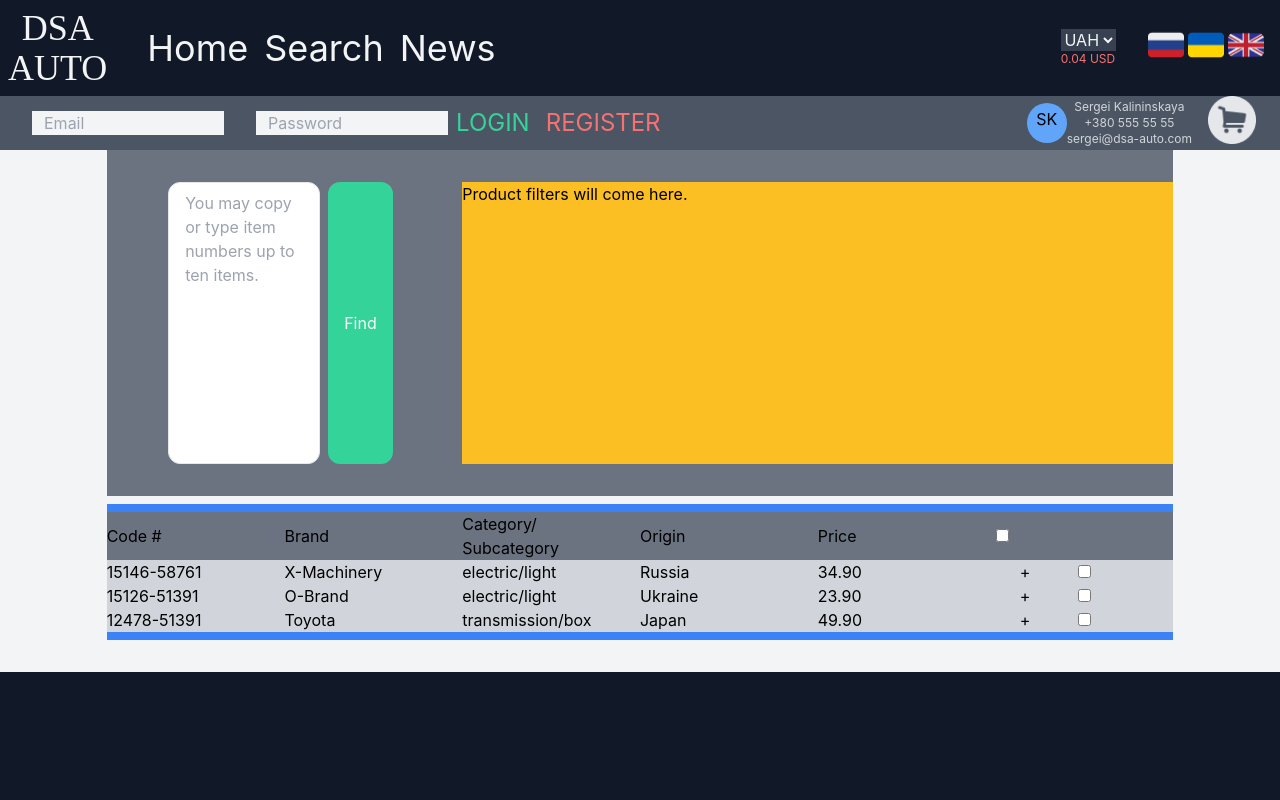
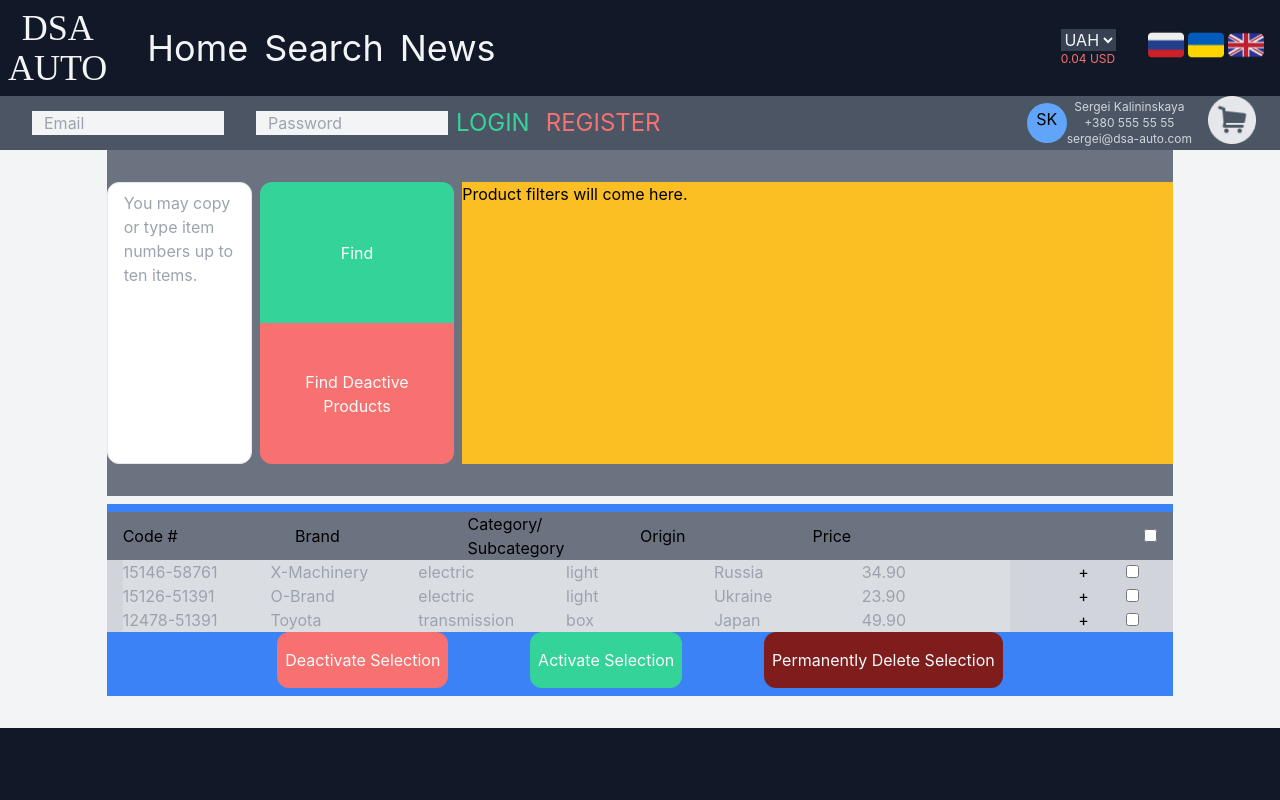
Before and after one commit to ghrqq/dsa-next, a Next.js app: page /protected/manageproducts in a window 1280 px wide. Shown: the top 800 px of the page. Built offline with nearby package versions, Linux system fonts and the light colour scheme.

Commit message:
Find product created, admin product management created.

```diff
--- a/components/ProtectedComponents/FindProducts.jsx
+++ b/components/ProtectedComponents/FindProducts.jsx
@@ -1,13 +1,29 @@
-import React, {useState} from 'react'
+import React, { useState } from "react";
 
-export default function FindProducts({itemGetter, stateSetter}) {
-
-
-
-    return (
-        <div className="mx-auto flex flex-row justify-center items-stretch">
-            <textarea placeholder="You may copy or type item numbers up to ten items." rows={11} cols={10} className="px-4 py-2 border rounded-xl my-8 resize-none"  onChange={(e) => stateSetter(e)} />
-            <button className="bg-green-400 text-gray-50 px-4 py-2 mx-2 hover:bg-gray-400 my-8 rounded-xl" onClick={itemGetter}>Find</button>
-        </div>
-    )
+export default function FindProducts({ itemGetter, stateSetter }) {
+  return (
+    <div className="mx-auto flex flex-row justify-center items-stretch">
+      <textarea
+        placeholder="You may copy or type item numbers up to ten items."
+        rows={11}
+        cols={10}
+        className="px-4 py-2 border rounded-xl my-8 resize-none"
+        onChange={(e) => stateSetter(e)}
+      />
+      <div className="flex flex-col justify-center items-stretch">
+        <button
+          className="bg-green-400 h-1/2 text-gray-50 px-4 py-2 mx-2 hover:bg-gray-400 mt-8 rounded-t-xl"
+          onClick={itemGetter}
+        >
+          Find
+        </button>
+        <button
+          className="bg-red-400 h-1/2 text-gray-50 px-4 py-2 mx-2 hover:bg-gray-400  rounded-b-xl mb-8"
+          onClick={itemGetter}
+        >
+          Find Deactive Products
+        </button>
+      </div>
+    </div>
+  );
 }
--- /dev/null
+++ b/components/ProtectedComponents/ProductListItem.jsx
@@ -0,0 +1,67 @@
+import React, { useState } from "react";
+
+export default function ProductListItem({ item, checkHandler, checked }) {
+  const [isExpand, setisExpand] = useState(false);
+  const [product, setproduct] = useState(item);
+  const [count, setcount] = useState(1);
+  const [isEdit, setisEdit] = useState(false);
+
+  const {
+    code,
+    brand,
+    price,
+    origin,
+    description,
+    category,
+    subcategory,
+    compatible,
+  } = product;
+
+  return (
+    <div className="w-full ">
+      <div className="px-4 w-full bg-gray-300 flex flex-row justify-evenly items-center">
+        <input className="w-1/6" placeholder={code} disabled={!isEdit} />
+        <input className="w-1/6" placeholder={brand} disabled={!isEdit} />
+        <input className="w-1/6" placeholder={category} disabled={!isEdit} />
+        <input className="w-1/6" placeholder={subcategory} disabled={!isEdit} />
+        <input className="w-1/6" placeholder={origin} disabled={!isEdit} />
+        <input className="w-1/6" placeholder={price} disabled={!isEdit} />
+
+        {/* <div className="w-1/6">{brand}</div>
+        <div className="w-1/6">
+          {category}/{subcategory}{" "}
+        </div>
+        <div className="w-1/6">{origin}</div>
+        <div className="w-1/6">{price}</div> */}
+        <div className="w-1/6 text-right">
+          <button
+            className="inline-block w-1/3"
+            onClick={() => setisExpand(!isExpand)}
+          >
+            {isExpand ? "-" : "+"}
+          </button>
+          <input
+            className="w-1/3 "
+            type="checkbox"
+            checked={checked}
+            onChange={() => checkHandler(code)}
+          />
+        </div>
+      </div>
+
+      <div className={isExpand ? null : "hidden"}>
+        <div className="bg-red-300">
+          {description} {compatible}
+        </div>
+        <div>
+          <button
+            className="bg-yellow-400 text-gray-50 rounded-xl px-4 py-2"
+            onClick={() => setisEdit(!isEdit)}
+          >
+            EDIT
+          </button>
+        </div>
+      </div>
+    </div>
+  );
+}
--- a/pages/protected/manageproducts.js
+++ b/pages/protected/manageproducts.js
@@ -3,10 +3,13 @@ import FindProducts from "../../components/ProtectedComponents/FindProducts";
 import Layout from "../../themes/Layout";
 // DEV ONLY
 
-import items from "../../items.json";
+import products from "../../items.json";
+import ProductListItem from "../../components/ProtectedComponents/ProductListItem";
 
 export default function manageproducts() {
+  const [items, setitems] = useState(products);
   const [itemOnFocus, setitemOnFocus] = useState("");
+  const [count, setcount] = useState(0);
 
   const [state, setstate] = useState();
   const [checkedArr, setcheckedArr] = useState([]);
@@ -23,13 +26,13 @@ export default function manageproducts() {
     let index = tempArr.indexOf(val);
     if (index < 0) {
       tempArr.push(val);
-
+      setcount(count + 1);
       setcheckedArr(tempArr);
 
       return;
     }
     const removedArr = tempArr.filter((i) => i !== val);
-
+    setcount(count + 1);
     setcheckedArr(removedArr);
 
     return;
@@ -75,7 +78,7 @@ export default function manageproducts() {
       </div>
 
       <div className="w-5/6 flex my-2 py-2 flex-row flex-wrap justify-evenly items-justify bg-blue-500 mx-auto">
-        <div className=" w-full bg-gray-500 flex flex-row justify-evenly items-center">
+        <div className=" px-4 w-full bg-gray-500 flex flex-row justify-evenly items-center">
           <div className="w-1/6">Code #</div>
           <div className="w-1/6">Brand</div>
           <div className="w-1/6">
@@ -83,53 +86,73 @@ export default function manageproducts() {
           </div>
           <div className="w-1/6">Origin</div>
           <div className="w-1/6">Price</div>
-          <div className="w-1/6">
+          <div className="w-1/6 text-right">
             {checkedArr.length <= 0 ? null : (
-              <span>
-                {checkedArr.length} <br /> items selected
-              </span>
+              <span>{checkedArr.length} items selected</span>
             )}
             <input
               checked={checkedArr.length == items.length ? true : false}
               type="checkbox"
+              className=""
               onChange={checkAll}
             />
           </div>
         </div>
-        {items.map((item) => (
-          <div className="w-full ">
-            <div className=" w-full bg-gray-300 flex flex-row justify-evenly items-center">
-              <div className="w-1/6">{item.code}</div>
-              <div className="w-1/6">{item.brand}</div>
-              <div className="w-1/6">
-                {item.category}/{item.subcategory}{" "}
-              </div>
-              <div className="w-1/6">{item.origin}</div>
-              <div className="w-1/6">{item.price}</div>
-              <div className="w-1/6">
-                <button
-                  className="inline-block w-1/3"
-                  onClick={() => detailProvider(item.code)}
-                >
-                  {itemOnFocus === item.code ? "-" : "+"}
-                </button>
-                <input
-                  className="w-1/3"
-                  type="checkbox"
-                  //   checked={isChecked(item.code)}
-                  checked={checkedArr.indexOf(item.code) ? false : true}
-                  onChange={() => handleCheck(item.code)}
-                />
-              </div>
-            </div>
+        {!items
+          ? null
+          : items.map((item) => (
+              <ProductListItem
+                item={item}
+                checkHandler={handleCheck}
+                checked={isChecked(item.code)}
+              />
+              //   <div className="w-full ">
+              //     <div className="px-4 w-full bg-gray-300 flex flex-row justify-evenly items-center">
+              //       <div className="w-1/6">{item.code}</div>
+              //       <div className="w-1/6">{item.brand}</div>
+              //       <div className="w-1/6">
+              //         {item.category}/{item.subcategory}{" "}
+              //       </div>
+              //       <div className="w-1/6">{item.origin}</div>
+              //       <div className="w-1/6">{item.price}</div>
+              //       <div className="w-1/6 text-right">
+              //         <button
+              //           className="inline-block w-1/3"
+              //           onClick={() => detailProvider(item.code)}
+              //         >
+              //           {itemOnFocus === item.code ? "-" : "+"}
+              //         </button>
+              //         <input
+              //           className="w-1/3 "
+              //           type="checkbox"
+              //           checked={isChecked(item.code)}
+              //           onChange={() => handleCheck(item.code)}
+              //         />
+              //       </div>
+              //     </div>
 
-            <div className={itemOnFocus === item.code ? null : "hidden"}>
-              <div className="bg-red-300">
-                {item.description} {item.compatible}
-              </div>
-            </div>
-          </div>
-        ))}
+              //     <div className={itemOnFocus === item.code ? null : "hidden"}>
+              //       <div className="bg-red-300">
+              //         {item.description} {item.compatible}
+              //       </div>
+              //     </div>
+              //   </div>
+            ))}
+
+        {/* Button Box */}
+        <div className="w-5/6 flex flex-row flex-wrap justify-evenly items-justify  mx-auto">
+          <button className="px-2 py-4 rounded-xl bg-red-400 text-gray-50">
+            Deactivate Selection
+          </button>
+          <button className="px-2 py-4 rounded-xl bg-green-400 text-gray-50">
+            Activate Selection
+          </button>
+          <button className="px-2 py-4 rounded-xl bg-red-900 text-gray-50">
+            Permanently Delete Selection
+          </button>
+        </div>
+
+        {/* End of Button Box */}
       </div>
     </Layout>
   );
```
